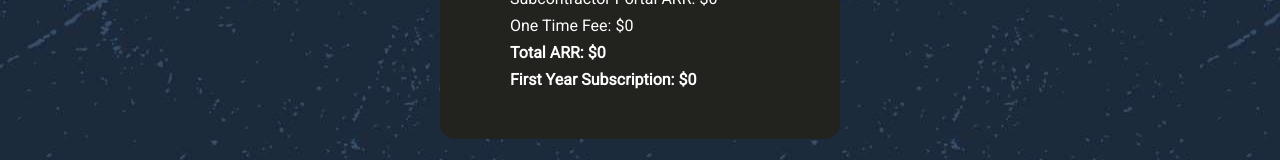
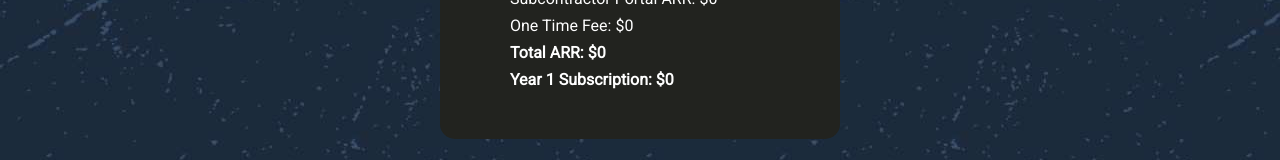
Before and after one commit to sung981216/Salus-Pro-SDR-Calculator, a React (Create React App) app: page / in a window 1280 px wide. Shown: the part 701-861 px from the top of the page. Built offline with nearby package versions, Linux system fonts and the light colour scheme.

Commit message:
changes some text

```diff
--- a/src/components/Calculator.tsx
+++ b/src/components/Calculator.tsx
@@ -295,7 +295,7 @@ const Calculator = (): ReactElement => {
           )}
         </p>
         <p>
-          <b>First Year Subscription: ${totalFirstYear}</b>
+          <b>Year 1 Subscription: ${totalFirstYear}</b>
         </p>
       </div>
     </div>
```
